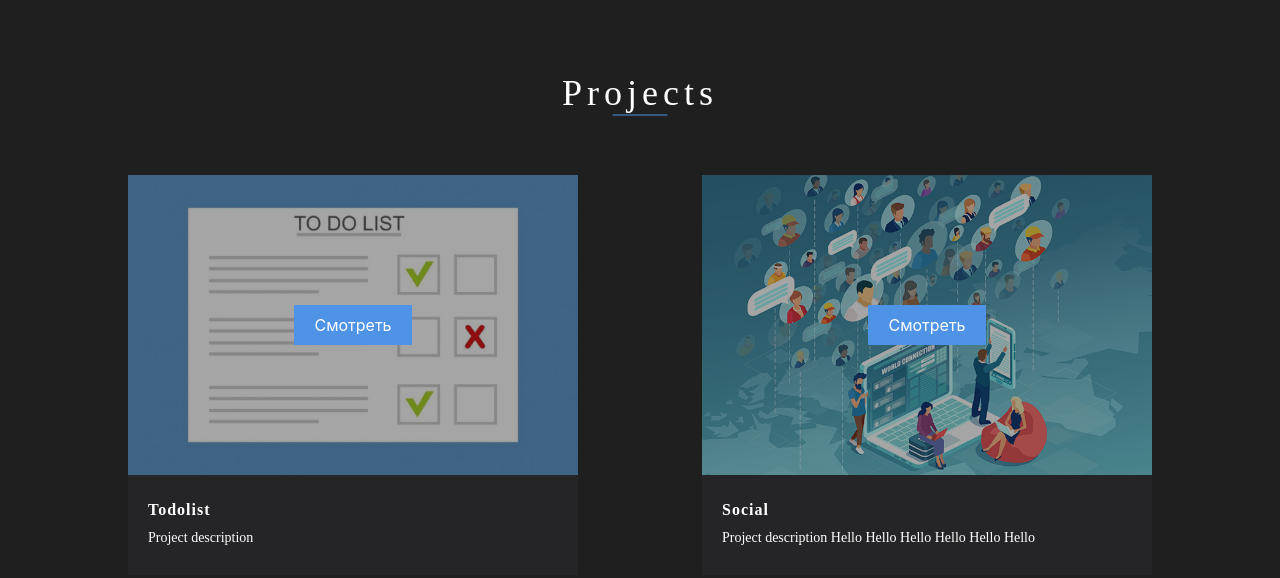
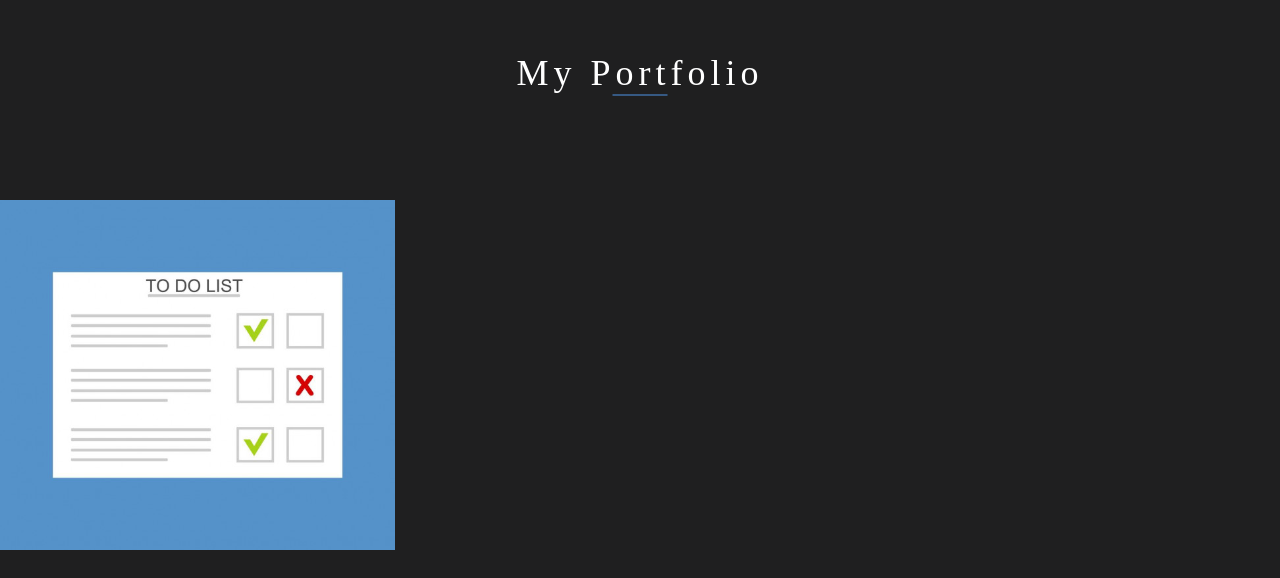
Before and after one commit to marmon179/portfolio, a React (Create React App) app: page / in a window 1280 px wide. Shown: the part 1727-2305 px from the top of the page. Built offline with nearby package versions, Linux system fonts and the light colour scheme.

Commit message:
2 Skills 1.1

```diff
--- a/src/projects/Projects.js
+++ b/src/projects/Projects.js
@@ -16,11 +16,19 @@ export function Projects() {
     return (
         <div className={style.projectsBlock}>
             <div className={`${styleContainer.container} ${style.projectsContainer}`}>
-                <Title text={'Projects'}/>
+                <Title text={'My portfolio'}/>
                 <div className={style.projects}>
-                    <Project style={todo} title={'Todolist'} description={'Project description'}/>
-                    <Project style={social} title={'Social'}
-                             description={'Project description Hello Hello Hello Hello Hello Hello'}/>
+                    <Project style={todo}
+                             title={'todolist'}
+                             description={'TS, Redux, RestAPI, Thunk,Material UI, Unit Tests'}
+                             link ={'https://marmon179.github.io/Social-Barcelona-new/'}
+                    />
+                    <Project style={social}
+                             title={'the social network'}
+                             description={'TS, Redux, RestAPI, Thunk,ANT Design, Unit Tests'}
+                             link ={'https://marmon179.github.io/Social-Barcelona-new/'}
+                    />
+
                 </div>
             </div>
 
--- a/src/projects/Projects.module.scss
+++ b/src/projects/Projects.module.scss
@@ -1,23 +1,37 @@
 @import "./src/common/style/sass/variable";
+@import "./src/common/style/sass/mixins";
 
 .projectsBlock {
   background-color: $bqColor;
-  padding: 100px 0;
+  padding: 80px 0 0;
 
   .projectsContainer {
+    justify-content: flex-start;
     flex-direction: column;
-    justify-content: flex-start;
-    flex-wrap: nowrap;
+    display: flex;
+    flex-wrap: wrap;
+    @include container();
 
     .projects {
-      width: 100%;
-      display: flex;
-      justify-content: center;
-      align-items: flex-start;
-      flex-wrap: wrap;
-      margin-top: 30px;
-      @media screen and (min-width: 1125px) {
-        justify-content: space-between;
+      column-count: 4;
+      margin: 60px 100px 0;
+      @media only screen and (max-width: 499px) {
+        & {
+          column-count: 1;
+          margin: 60px 20px 0;
+        }
+      }
+      @media only screen and (min-width: 500px) and (max-width: 830px) {
+        & {
+          column-count: 2;
+          margin: 60px 20px 0;
+        }
+      }
+      @media only screen and (min-width: 831px) and (max-width: 1330px) {
+        & {
+          column-count: 3;
+          margin: 60px 0 0;
+        }
       }
     }
   }
--- a/src/projects/project/Project.js
+++ b/src/projects/project/Project.js
@@ -5,12 +5,14 @@ import style from './Project.module.scss'
 export function Project(props) {
     return (
         <div className={style.project}>
-            <div  className={style.image} style={props.style}>
-                    <a href='./#' className={style.viewBtn}>Смотреть</a>
-            </div>
-            <div className={style.projectInfo}>
-                <h3 className={style.projectTitle}>{props.title}</h3>
-                <span className={style.description}>{props.description}</span>
+            <div className={style.image} style={props.style}>
+                <div className={style.overlay}>
+                    <div className={style.description}>
+                        <h3>{props.title}</h3>
+                        <p>{props.description}</p>
+                        <a href={props.link} className={style.btn} target="_blank" rel="noreferrer">view project</a>
+                    </div>
+                </div>
             </div>
         </div>
 
--- a/src/projects/project/Project.module.scss
+++ b/src/projects/project/Project.module.scss
@@ -2,56 +2,80 @@
 @import "./src/common/style/sass/mixins";
 
 .project {
-  width: 450px;
-  display: flex;
-  flex-direction: column;
+  width: 95%;
+  margin: 15px 0;
+  display: inline-block;
   background-color: $bqSecondColor;
 
   .image {
-    display: flex;
-    align-items: center;
-    justify-content: center;
-    height: 300px;
+    height: 250px;
+    background-color: #fcf9f9;
+    @include flexible(center, center, column);
+    background-position: center;
     background-size: cover;
-    background-position: center;
-    background-repeat: no-repeat;
-    position: relative;
 
-    &::before {
-      position: absolute;
-      content: '';
-      background-color: $bqColor;
-      top: 0;
-      bottom: 0;
-      left: 0;
-      right: 0;
-      opacity: 0.4;
-    }
+    .overlay {
+      @include flexible(center, center, column);
+      height: 100%;
+      width: 100%;
+      background-color: rgba(0, 0, 0, 0.5);
+      opacity: 0;
+      -webkit-transition: opacity .25s ease-in-out;
+      -o-transition: opacity .25s ease-in-out;
+      transition: opacity .25s ease-in-out;
+
+      &:hover {
+        opacity: 1;
+      }
+
+      .description {
+        padding: 15px;
+
+        h3 {
+          color: $textColorH3andBtn;
+          font-size: 24px;
+          font-weight: 650;
+          line-height: 26px;
+          letter-spacing: 0.40px;
+          text-transform: uppercase;
+        }
+
+        p {
+          color: $textColorH3andBtn;
+          font-size: 14px;
+          font-weight: 300;
+          line-height: 24px;
+          letter-spacing: normal;
+        }
+
+        .btn {
+          text-decoration: none;
+          border: 1px solid $textColorH3andBtn;
+          outline: 0;
+          -webkit-transition: .25s;
+          -o-transition: .25s;
+          transition: .25s;
+          text-transform: uppercase;
+          padding: 8px 12px;
+          cursor: pointer;
+          color: $textColorH3andBtn;
+          font-size: 14px;
+          font-weight: 600;
+          line-height: 1.42857143;
+          letter-spacing: normal;
 
 
-    .viewBtn {
-      text-decoration: none;
-      padding: 10px 20px;
-      background-color: $primaryColor;
-      position: relative;
-      z-index: 1;
-      color: $textColor
+          &:hover {
+            background-color: #2b2b2b;
+            border-color: #2b2b2b;
+          }
+        }
+
+      }
     }
   }
+}
 
-  .projectInfo {
-    padding: 25px 20px;
-
-    .projectTitle {
-      @include text("'Josefin Sans', sans-serif", 16px, 1.2);
-      letter-spacing: 1px;
-      margin: 0 0 5px;
-    }
-
-    .description {
-      @include text("'Poppins', sans-serif", 14px, 1.8);
-      font-weight: 400;
-    }
-  }
-
+.project:nth-child(4n+1) .image, .project:nth-child(4n) .image {
+  height: 350px;
 }
```
